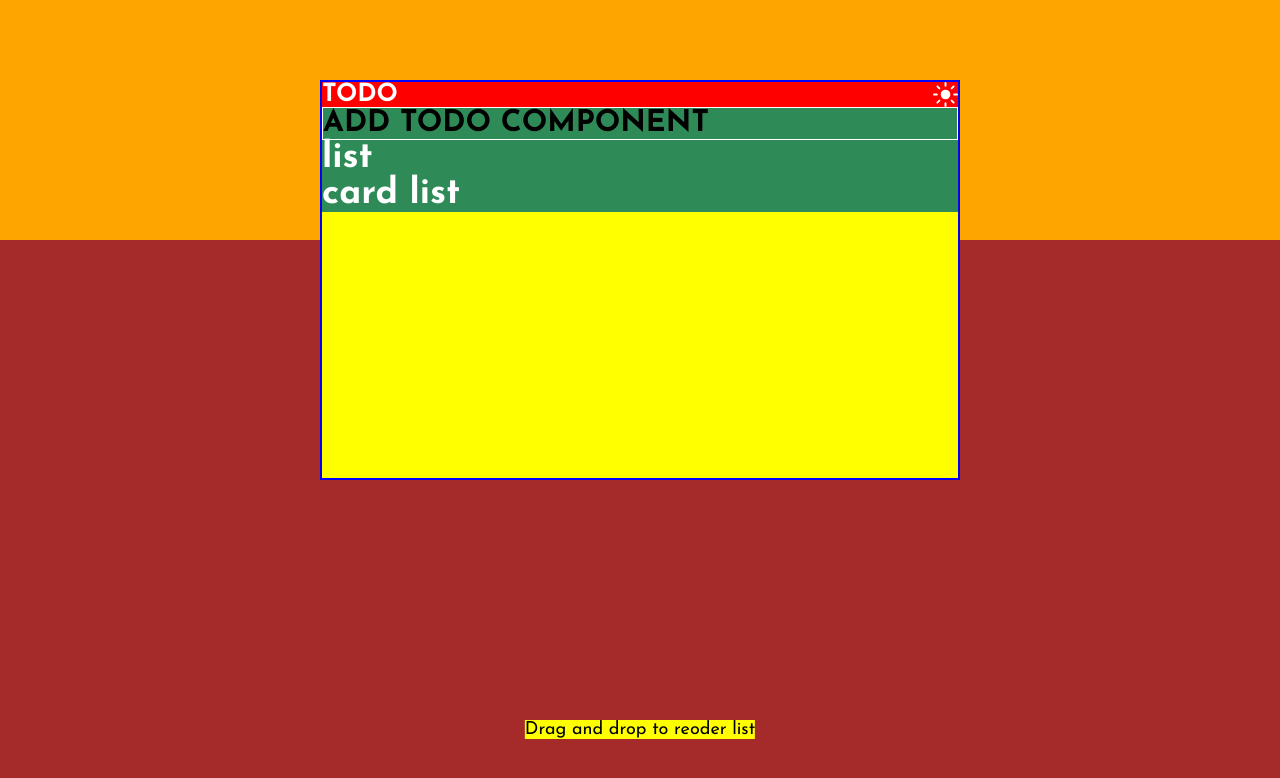
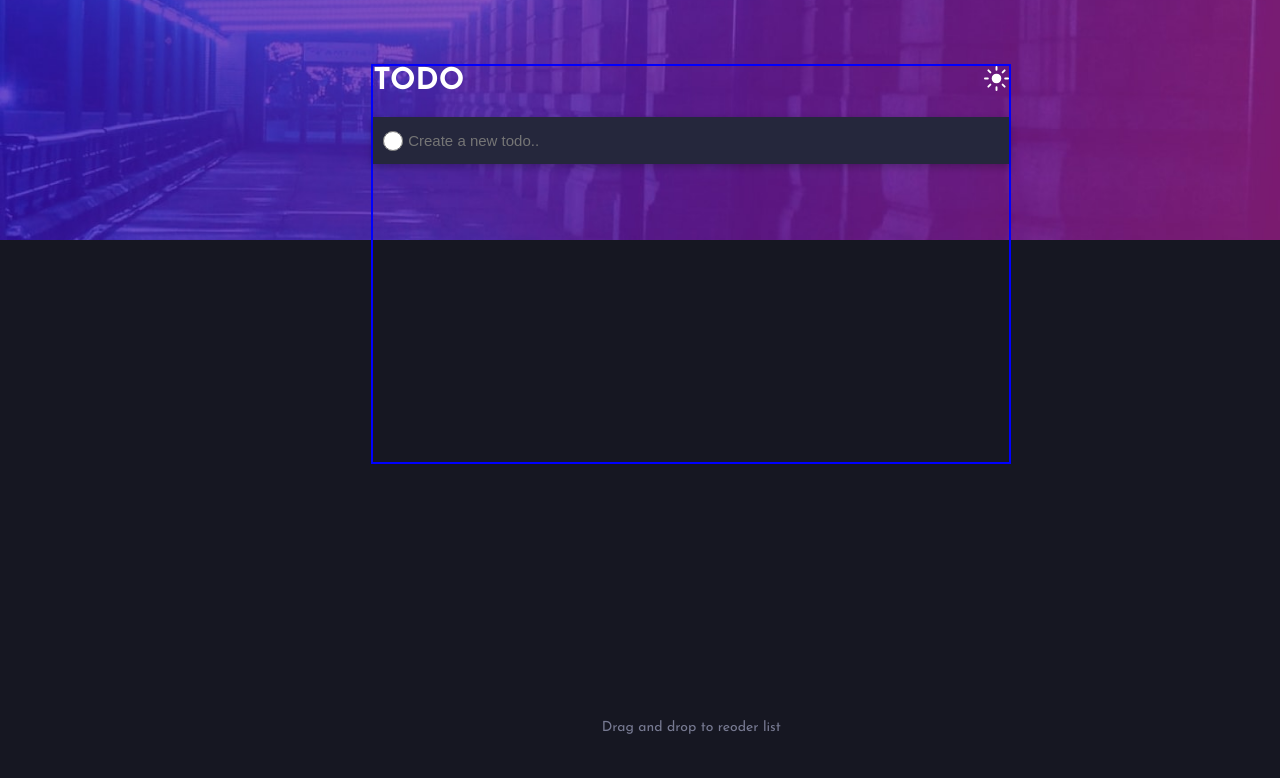
Before and after one commit to iddimsangi/ReactTodoApp, a React (Create React App) app: page / in a window 1280 px wide. Shown: the top 778 px of the page. Built offline with nearby package versions, Linux system fonts and the light colour scheme.

Commit message:
add input text field

```diff
--- a/src/components/AddTodo/AddTodo.js
+++ b/src/components/AddTodo/AddTodo.js
@@ -3,7 +3,10 @@ import "./AddTodo.scss"
 function AddTodo() {
     return (
         <div className="Add_todo">
-            <h1>ADD TODO COMPONENT</h1>
+            <form action="" className="form">
+                <input type="radio"/>
+                <input type="text"  name="text" placeholder="Create a new todo.." />
+            </form>
         </div>
     )
 }
--- a/src/components/AddTodo/AddTodo.scss
+++ b/src/components/AddTodo/AddTodo.scss
@@ -1,8 +1,35 @@
 .Add_todo{
-    border: 1px solid #fff;
-    h1{
-        color: #000;
-        font-size: 3rem;
+    // border: 1px solid #fff;
+   .form{
+       padding: 1rem;
+       display: flex;
+       align-items: center;
+    //    border: 1px solid red;
+    box-shadow: rgba(0, 0, 0, 0.24) 0px 3px 8px;
+       background-color: hsl(235, 24%, 19%);
+    // Background: linear-gradient hsl(192, 100%, 67%) to hsl(280, 87%, 65%);
+       width: 100%;
+       input{
+           &:focus{
+            border: none;
+            outline: none;
+           }
+        &[type = "radio"]{
+           width: 2rem;
+           height: 2rem;
+           border: 3px solid red;
+           background-color: transparent;
+           cursor: pointer;
+        }
+        &[type = "text"]{
+            padding: .5rem;
+            width: 80%;
+            background-color: transparent;
+            border: none;
+            font-size: 1.5rem;
 
-    }
+        }
+       }
+
+   }
 }
--- a/src/components/App.js
+++ b/src/components/App.js
@@ -14,7 +14,7 @@ function App() {
           <div className="App-container--main-body">
             {/* <h1>body</h1> */}
             <AddTodo />
-            <TodoList />
+            {/* <TodoList /> */}
           </div>
         </div>
       </div>
--- a/src/components/App.scss
+++ b/src/components/App.scss
@@ -1,33 +1,36 @@
 .App {
   color: #fff;
-  background-color: brown;
+  background-color: hsl(235, 21%, 11%);
   position: relative;
 
   height: 100vh;
   &-container {
-    background-color: orange;
+    // background-color: orange;
+    background-image: url("../images/bg-desktop-dark.jpg");
+    background-position: center;
+    background-size: cover;
     height: 30vh;
     width: 100%;
     &--main {
       display: flex;
       flex-direction: column;
       position: absolute;
-      top: 10%;
-      left: 50%;
+      top: 8%;
+      left: 54%;
       transform: translateX(-50%);
       border: 2px solid blue;
-      background-color: yellow;
+      // background-color: yellow;
       min-height: 50vh;
       width: 50%;
       min-width: 25rem;
 
       &-head {
-        background-color: red;
+        // background-color: red;
         display: flex;
         justify-content: space-between;
         h1 {
           text-transform: uppercase;
-          font-size: 2.5rem;
+          font-size: 3rem;
         }
         img {
           width: 2.5rem;
@@ -38,6 +41,8 @@
         // margin-top: 2rem;
         // width: 90%;
         // margin: 0 auto;
+        //    padding-top: 10rem;
+        margin-top: 2rem;
         background-color: seagreen;
       }
     }
@@ -45,10 +50,14 @@
   footer {
     position: absolute;
     top: 90%;
-    left: 50%;
+    left: 54%;
     transform: translateX(-50%);
-    background-color: yellow;
+    // background-color: yellow;
+    font-size: 1.4rem;
     color: #000;
     text-align: center;
+    color: hsl(234, 11%, 52%);
+    // border: 1px solid red;
+    //  width: 100%;
   }
 }
--- a/src/index.scss
+++ b/src/index.scss
@@ -1,3 +1,45 @@
+/*
+### Primary
+
+- Bright Blue: hsl(220, 98%, 61%)
+- Check Background: linear-gradient hsl(192, 100%, 67%) to hsl(280, 87%, 65%)
+
+### Neutral
+
+### Light Theme
+
+- Very Light Gray: hsl(0, 0%, 98%)
+- Very Light Grayish Blue: hsl(236, 33%, 92%)
+- Light Grayish Blue: hsl(233, 11%, 84%)
+- Dark Grayish Blue: hsl(236, 9%, 61%)
+- Very Dark Grayish Blue: hsl(235, 19%, 35%)
+
+### Dark Theme
+
+- Very Dark Blue: hsl(235, 21%, 11%)
+- Very Dark Desaturated Blue: hsl(235, 24%, 19%)
+- Light Grayish Blue: hsl(234, 39%, 85%)
+- Light Grayish Blue (hover): hsl(236, 33%, 92%)
+- Dark Grayish Blue: hsl(234, 11%, 52%)
+- Very Dark Grayish Blue: hsl(233, 14%, 35%)
+- Very Dark Grayish Blue: hsl(237, 14%, 26%)
+
+### Primary
+
+- Bright Blue: hsl(220, 98%, 61%)
+- Check Background: linear-gradient hsl(192, 100%, 67%) to hsl(280, 87%, 65%)
+
+*/
+
+$VeryDarkBlue: hsl(235, 21%, 11%);
+$VeryDarkDesaturatedBlue: hsl(235, 24%, 19%);
+$LightGrayishBlue: hsl(234, 39%, 85%);
+$LightGrayishBlue : hsl(236, 33%, 92%);//(hover)
+$DarkGrayishBlue: hsl(234, 11%, 52%);
+$VeryDarkGrayishBlue: hsl(233, 14%, 35%);
+$VeryDarkGrayishBlue: hsl(237, 14%, 26%);
+
+
 *,
 *::after,
 *::before{
```
